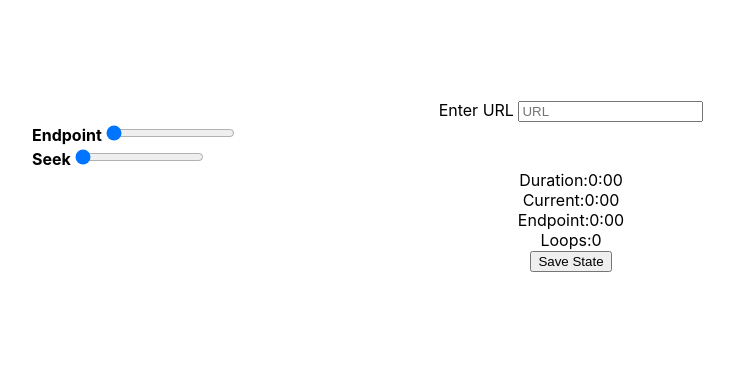
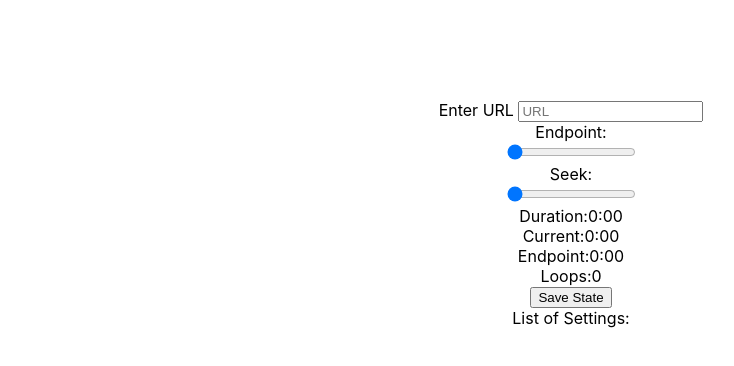
Before and after one commit to loalex523/loopy, a React (Create React App) app: page / in a window 1280 px wide. Shown: the top 366 px of the page, without its empty margins (69-803 px from the left). Built offline with nearby package versions, Linux system fonts and the light colour scheme.

Commit message:
5/21/2021
Added Redux states

```diff
--- a/src/Components/Dashboard.js
+++ b/src/Components/Dashboard.js
@@ -2,7 +2,6 @@ import React from 'react'
 import store from '../redux/store'
 import { connect } from "react-redux";
 import Player from './Player'
-
 function Dashboard(){
 
     return(
--- a/src/Components/EndScrub.js
+++ b/src/Components/EndScrub.js
@@ -20,6 +20,13 @@ function Endpoint({state, player, setState }){
         e.preventDefault()
         setMouse(true)
         setEP(e.target.value)
+        if (state.current_EP > state.duration || state.current_EP < state.seekTime){
+            console.log('Invalid value for endpoint. Cannot set endpoint.');
+        }
+        else{
+            // console.log('Endpoint successfully handled.')
+            setState(prevState => ({...prevState, endPoint: current_EP}))
+        }
     }
 
     function handleEndpointMouseUp(e){
@@ -34,17 +41,17 @@ function Endpoint({state, player, setState }){
         e.preventDefault()
 
     }
-
     return(
-    <form onSubmit={handleEndpoint}>
-        {/* <label>
+    <div>
+        {/* <form onSubmit={handleEndpoint}>
+                <label>
                     Enter Endpoint:
                     <input min="0" type="number" value={state.endPoint} onChange={handleEndpointChange}/>
                     <input type="submit" value="Submit"/>
-        </label> */}
-        <tr>
-            <th>Endpoint</th>
-            <td>
+                </label>
+        </form> */}
+        Endpoint:
+        <div>
             <input
             type='range' min={state.current} max={state.duration}
             value={current_EP}
@@ -52,12 +59,10 @@ function Endpoint({state, player, setState }){
             onChange={handleEndpointChange}
             onMouseUp={handleEndpointMouseUp}
             />
-            </td>
-            <div>
         {mouseDown? <Time seconds={current_EP}/> : null}
         </div>
-        </tr>
-    </form>)
+    </div>
+   )
 }
 
 export default Endpoint;
--- a/src/Components/Player.js
+++ b/src/Components/Player.js
@@ -7,6 +7,8 @@ import Loader from './Loader'
 import { useDispatch } from 'react-redux'
 import Timestamp from './Timestamp'
 import store from '../redux/store'
+import SettingsList from './SettingsList'
+
 import SaveStateButton from './SaveStateButton'
 
 function Player(){
@@ -31,6 +33,7 @@ function Player(){
     // const playerContext = React.createContext(state)
     const player = useRef(null)
 
+    // store.subscribe()
 
     useEffect(() => {
         // localStorage.getItem('currentState')
@@ -39,8 +42,7 @@ function Player(){
             player.current.seekTo(state.seekTime, 'seconds')
             setState(prevState => ({...prevState, loops: state.loops+1}))
             // localStorage.setItem('currentState', state)
-            store.subscribe(() => console.log(store.getState()))
-            console.log('Saved to local storage.')
+            // console.log('Saved to local storage.')
     }}, [state.current])
 
     function handleURLSubmit(e){
@@ -116,6 +118,8 @@ function Player(){
             />
             <Timestamp state={state}/>
             <SaveStateButton state={state}/>
+            <SettingsList/>
+
         </div>
     )
 }
--- a/src/Components/SaveStateButton.js
+++ b/src/Components/SaveStateButton.js
@@ -1,12 +1,14 @@
 import React from 'react'
 import store from '../redux/store'
-import { connect } from "react-redux";
+import { connect, useDispatch } from "react-redux";
 
 
 function SaveStateButton({state}){
+    const dispatch = useDispatch()
+
     const saveState = (e) => {
         e.preventDefault()
-        store.dispatch({type: 'settings/stateAdded', payload: {
+        dispatch({type: 'settings/stateAdded', payload: {
             url: state.url,
             pip: state.pip,
             playing: state.playing,
@@ -20,7 +22,9 @@ function SaveStateButton({state}){
             seekTime: state.seekTime,
             endPoint: state.endPoint,
             loops: state.loops}})
-    }
+            console.log(store.getState())
+       }
+
     return (
         <div>
             <button onClick={saveState}>
--- a/src/Components/Scrub.js
+++ b/src/Components/Scrub.js
@@ -22,24 +22,27 @@ function Scrub( { state, setState, player } ){
     function handleSeekChange(e){
         setMouse(true)
         setState(prevState => ({...prevState, seekTime: e.target.value}))
+
     }
 
     const handleSeekMouseUp = e => {
         e.preventDefault()
         setMouse(false)
-        setState(prevState => ({...prevState, seekTime: state.seekTime}))
+        // setState(prevState => ({...prevState, seekTime: state.seekTime}))
         player.current.seekTo(state.seekTime, 'seconds')
     }
 
-    return(<form onSubmit={handleSeek}>
-        {/* <label>
-            Seektime:
-            <input min="0" type="number" value={state.seekTime} onChange={handleSeekChange}/>
-            <input type="submit" value="Submit"/>
-        </label> */}
-        <tr>
-            <th>Seek</th>
-            <td>
+    return(
+    <div>
+        {/* <form onSubmit={handleSeek}>
+                {/* <label>
+                    Seektime:
+                    <input min="0" type="number" value={state.seekTime} onChange={handleSeekChange}/>
+                    <input type="submit" value="Submit"/>
+                </label>
+        </form> */}
+            Seek:
+            <div>
                 <input
                 type='range' min={0} max={state.duration}
                 value={state.seekTime}
@@ -47,12 +50,10 @@ function Scrub( { state, setState, player } ){
                 onChange={handleSeekChange}
                 onMouseUp={handleSeekMouseUp}
                 />
-            </td>
-            <div>
                 {mouseDown? <Time seconds={state.seekTime}/> : null}
             </div>
-        </tr>
-    </form>)
+    </div>
+    )
 }
 
 export default Scrub;
--- /dev/null
+++ b/src/Components/SettingsList.js
@@ -0,0 +1,21 @@
+import React, {useRef, useState, useEffect} from 'react'
+import { connect, useSelector } from 'react-redux'
+import store from '../redux/store'
+
+
+function SettingsList(){
+    const settings = useSelector(state => state.settings.settings)
+
+    return(
+        <div>
+            List of Settings:
+            {settings.map((setting) => (
+                <button id={setting.id}>
+                    {setting.url}
+                </button>
+            ))}
+        </div>
+    )
+}
+
+export default connect()(SettingsList)
```
Lines whose indentation alone changed are shown as unchanged.
